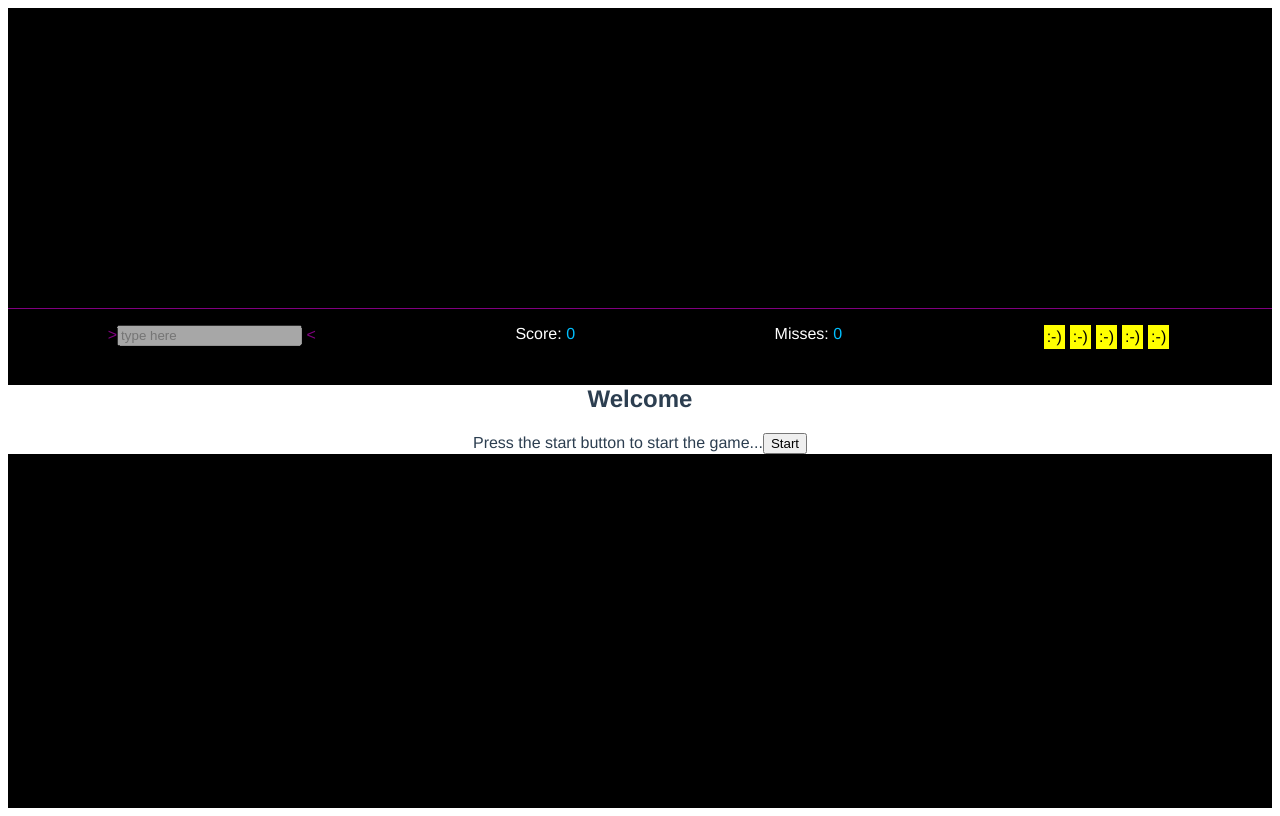
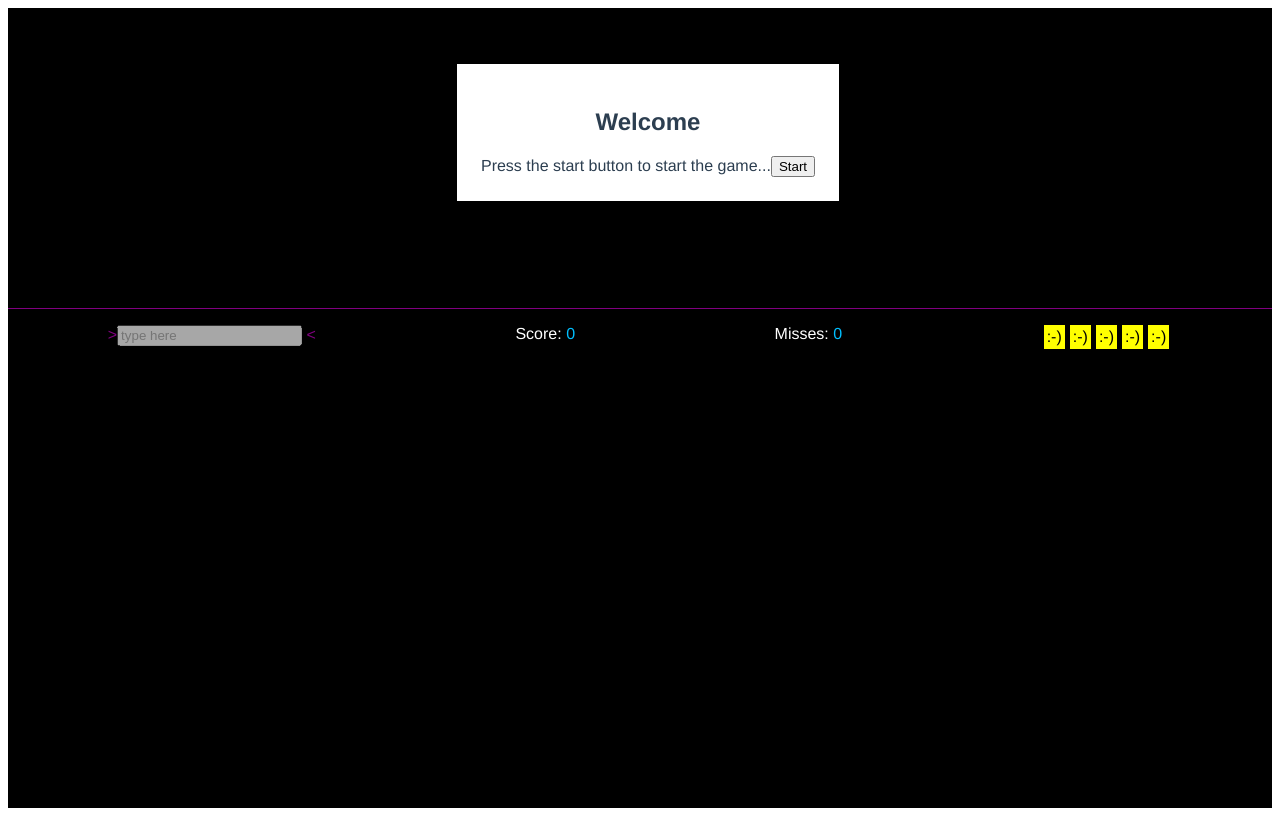
Before and after one commit to rustigano/vue-typespeed, a Vue app: page / in a window 1280 px wide. Built offline with nearby package versions, Linux system fonts and the light colour scheme.

Commit message:
moved overlay to it's own component

```diff
--- a/src/components/Game.vue
+++ b/src/components/Game.vue
@@ -1,5 +1,6 @@
 <template>
     <div id="game">
+
         <word-area></word-area>
         <div id="interface">
             <input-field></input-field>
@@ -7,22 +8,8 @@
             <misses></misses>
             <lives></lives>
         </div>
-        <div id="overlay">
-            <div v-if="gameState == 'welcome'"><h2>Welcome</h2>
-                <span>Press the start button to start the game...</span>
-                <button id="btnStart" v-on:click="startGame">Start</button>
-            </div>
-            <div v-if="gameState == 'running'">
-                <button id="btnPause" v-on:click="pauseGame">Pause</button>
-            </div>
-            <div v-if="gameState == 'paused'"><h2>Game paused</h2>
-                <button id="btnContinue" v-on:click="continueGame">Continue</button>
-            </div>
-            <div v-if="gameState == 'finished'"><h2>Game over</h2>
-                <span>Score : {{ score }}</span>
-                <button id="btnReset" v-on:click="resetGame">Continue</button>
-            </div>
-        </div>
+        <Overlay></Overlay>
+
     </div>
 </template>
 <style>
@@ -30,7 +17,6 @@
         width: 100%;
         height: 100vh;
         background-color: black;
-        /*border: solid 1px black;*/
     }
     #interface {
         border-top: 1px solid purple;
@@ -38,55 +24,24 @@
         justify-content: space-around;
         align-items: flex-start;
     }
-    #overlay {
-        background-color: white;
-    }
 </style>
 <script>
+  import Overlay from '../components/Overlay'
   import WordArea from '../components/WordArea'
   import InputField from '../components/InputField'
-  import Score from '../components/Score.vue'
-  import Lives from '../components/Lives.vue'
-  import Misses from './Misses'
+  import Score from '../components/Score'
+  import Lives from '../components/Lives'
+  import Misses from '../components/Misses'
 
   export default {
     name: 'game',
     components: {
+      Overlay,
       WordArea,
       InputField,
       Score,
       Lives,
-      Misses},
-    data () {
-      return {
-        state: 'welcome' /* welcome running paused finished */
-      }
-    },
-    computed: {
-      gameState: function () {
-        return this.$store.getters.getState
-      },
-      score: function () {
-        return this.$store.getters.getScore
-      }
-    },
-    methods: {
-      resetGame: function (event) {
-        this.$store.dispatch('resetWords')
-        this.$store.dispatch('setScore', 0)
-        this.$store.dispatch('resetLives')
-        this.$store.dispatch('resetMisses')
-        this.$store.dispatch('setState', 'welcome')
-      },
-      startGame: function (event) {
-        this.$store.dispatch('setState', 'running')
-      },
-      pauseGame: function (event) {
-        this.$store.dispatch('setState', 'paused')
-      },
-      continueGame: function (event) {
-        this.$store.dispatch('setState', 'running')
-      }
+      Misses
     }
   }
 </script>
--- /dev/null
+++ b/src/components/Overlay.vue
@@ -0,0 +1,68 @@
+<template>
+    <div id="overlay">
+        <div v-if="gameState == 'welcome'"><h2>Welcome</h2>
+            <span>Press the start button to start the game...</span>
+            <button id="btnStart" v-on:click="startGame">Start</button>
+        </div>
+        <div v-if="gameState == 'running'"  class="semiTransparent">
+            <button id="btnPause" v-on:click="pauseGame">Pause</button>
+        </div>
+        <div v-if="gameState == 'paused'"><h2>Game paused</h2>
+            <button id="btnContinue" v-on:click="continueGame">Continue</button>
+        </div>
+        <div v-if="gameState == 'finished'"><h2>Game over</h2>
+            <span>Score : {{ score }}</span>
+            <button id="btnReset" v-on:click="resetGame">Continue</button>
+        </div>
+    </div>
+</template>
+<style scoped>
+    #overlay {
+        display: flex;
+        align-items: center;
+        justify-content: center;
+        top: 8vh;
+        width: 100%;
+        position: absolute;
+    }
+    #overlay>div {
+        padding: 3vh;
+        text-align: center;
+        background-color: white;
+    }
+    .semiTransparent {
+        opacity: 0.5;
+    }
+</style>
+
+<script>
+  export default {
+    name: 'overlay',
+    computed: {
+      gameState: function () {
+        return this.$store.getters.getState
+      },
+      score: function () {
+        return this.$store.getters.getScore
+      }
+    },
+    methods: {
+      resetGame: function (event) {
+        this.$store.dispatch('resetWords')
+        this.$store.dispatch('setScore', 0)
+        this.$store.dispatch('resetLives')
+        this.$store.dispatch('resetMisses')
+        this.$store.dispatch('setState', 'welcome')
+      },
+      startGame: function (event) {
+        this.$store.dispatch('setState', 'running')
+      },
+      pauseGame: function (event) {
+        this.$store.dispatch('setState', 'paused')
+      },
+      continueGame: function (event) {
+        this.$store.dispatch('setState', 'running')
+      }
+    }
+  }
+</script>
```
Also changed, not shown: package.json (+17 -15 lines), test/unit/karma.conf.js (+3 -1 lines).
